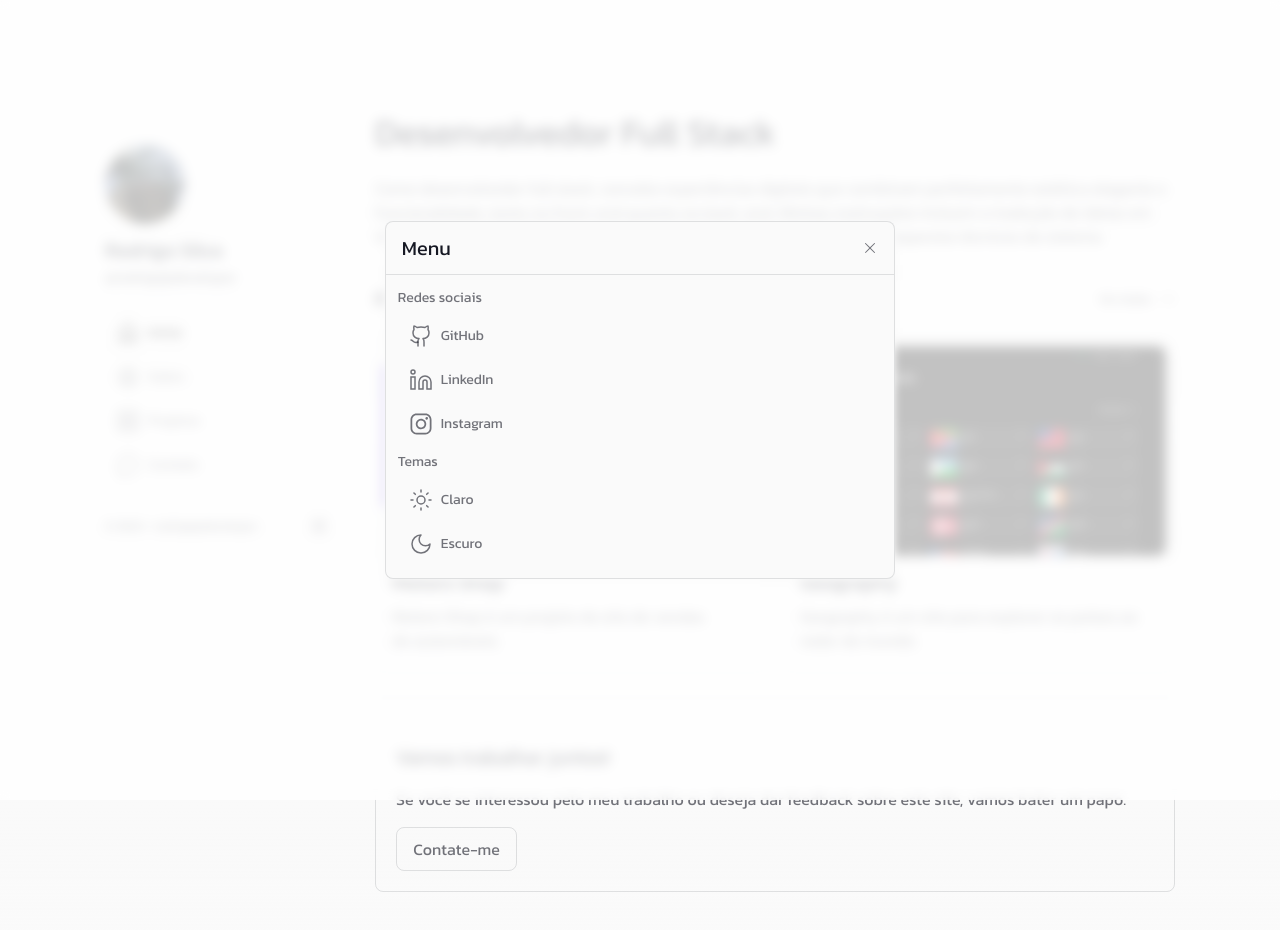
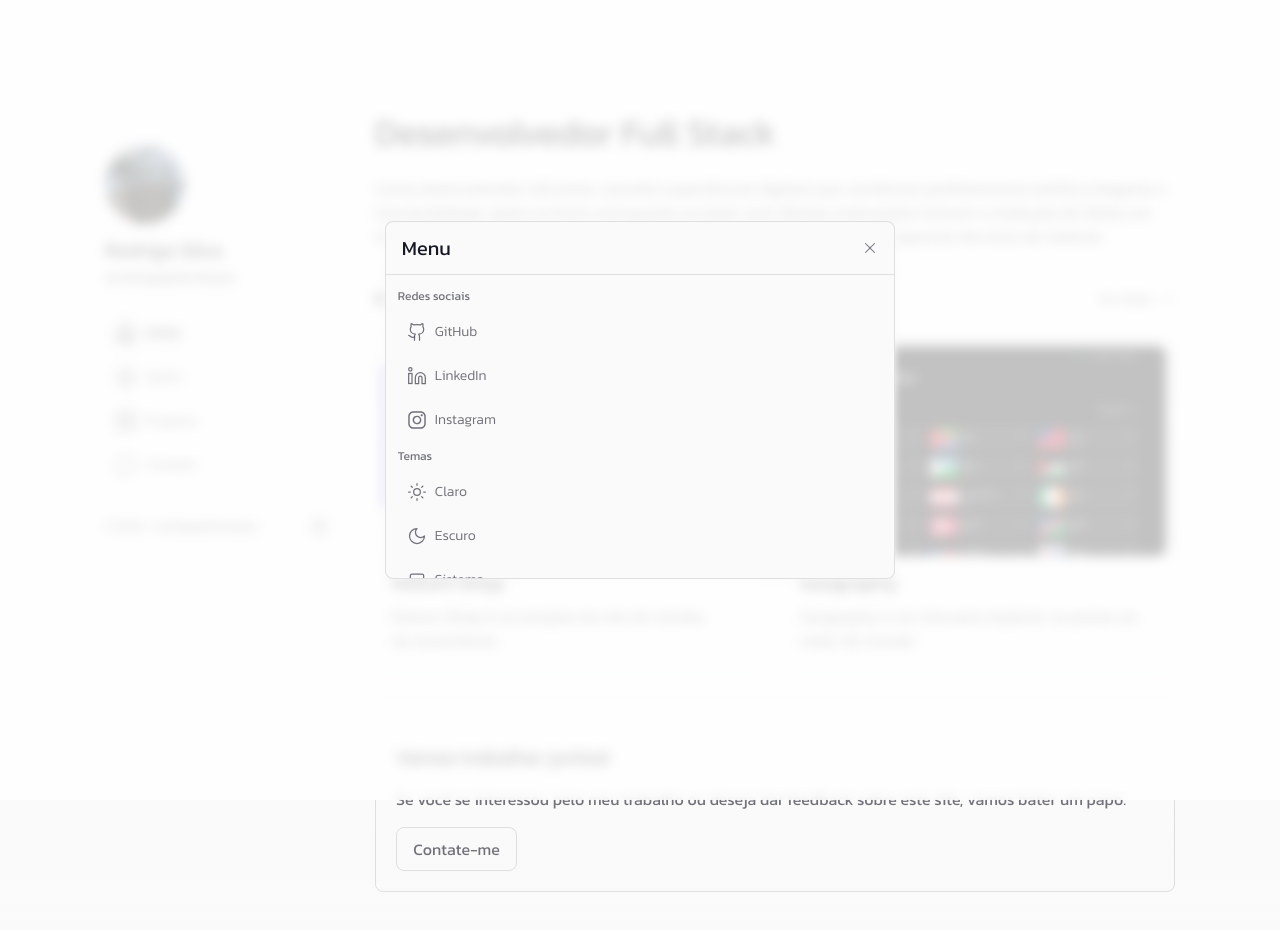
Before and after one commit to rodrigojsdeveloper/rodrigojs.dev, a Next.js app: page / in a window 1280 px wide. Both pictures are taken after a click on the button "Settings Button". Built offline with nearby package versions, Linux system fonts and the light colour scheme.

Commit message:
style: change modal font size

```diff
--- a/src/components/CustomLink.tsx
+++ b/src/components/CustomLink.tsx
@@ -17,7 +17,7 @@ const CustomLink = ({
       onClick={onClick}
       suppressHydrationWarning={true}
       target={target}
-      className={`row group flex h-10 w-full select-none items-center gap-2 rounded-def px-2.5 py-2 text-sm ${activeLink} ${style} border border-solid border-transparent hover:border-hover`}
+      className={`row group flex h-10 w-full select-none items-center gap-2 rounded-def px-2 py-2 text-sm ${activeLink} ${style} border border-solid border-transparent hover:border-hover`}
     >
       {Icon} {text}
     </Link>
--- a/src/components/Modal.tsx
+++ b/src/components/Modal.tsx
@@ -2,7 +2,6 @@
 
 import { useContext } from 'react'
 import CustomLink from './CustomLink'
-import Paragraph from './Paragraph'
 import Line from './Line'
 import Button from './Button'
 import { Context } from '@/contexts/context'
@@ -59,7 +58,9 @@ const Modal = () => {
         <Line />
 
         <div className="overflow-y-auto px-3 pb-2 pt-1.5">
-          <Paragraph text="Redes sociais" style="text py-1.5" />
+          <p className="text-pretty py-2 text-xs text-gray-100">
+            Redes sociais
+          </p>
           <nav className="flex flex-col gap-1">
             {socials.map((media, index) => {
               const newMedia = { ...media, svg: getSocialIcon(media.name) }
@@ -70,7 +71,7 @@ const Modal = () => {
                   href={newMedia.link}
                   Icon={newMedia.svg}
                   text={newMedia.name}
-                  style="text-gray-100"
+                  style="text-gray-100 font-light"
                   onClick={handleOpenModal}
                   externalLink
                   target="_blank"
@@ -79,36 +80,36 @@ const Modal = () => {
             })}
           </nav>
 
-          <Paragraph text="Temas" style="text py-1.5" />
+          <p className="text-pretty py-2 text-xs text-gray-100">Temas</p>
           <nav className="flex flex-col gap-1">
             <div
               onClick={() => setTheme('light')}
-              className="row group flex h-10 w-full cursor-pointer select-none items-center gap-2 rounded-def border border-solid border-transparent px-2.5 py-2 text-sm text-gray-100 hover:border-hover"
+              className="row group  flex h-10 w-full cursor-pointer select-none items-center gap-2 rounded-def border border-solid border-transparent px-2 py-2 text-sm font-light text-gray-100 hover:border-hover"
             >
               <Sun />
               Claro
             </div>
             <div
               onClick={() => setTheme('dark')}
-              className="row group flex h-10 w-full cursor-pointer select-none items-center gap-2 rounded-def border border-solid border-transparent px-2.5 py-2 text-sm text-gray-100 hover:border-hover"
+              className="row group  flex h-10 w-full cursor-pointer select-none items-center gap-2 rounded-def border border-solid border-transparent px-2 py-2 text-sm font-light text-gray-100 hover:border-hover"
             >
               <Moon />
               Escuro
             </div>
             <div
               onClick={() => setTheme('system')}
-              className="row group flex h-10 w-full cursor-pointer select-none items-center gap-2 rounded-def border border-solid border-transparent px-2.5 py-2 text-sm text-gray-100 hover:border-hover"
+              className="row group flex h-10 w-full cursor-pointer select-none items-center gap-2 rounded-def border border-solid border-transparent px-2 py-2 text-sm font-light text-gray-100 hover:border-hover"
             >
               <Laptop />
               Sistema
             </div>
           </nav>
 
-          <Paragraph text="Sugestões" style="text py-1.5" />
+          <p className="text-pretty py-2 text-xs text-gray-100">Sugestões</p>
           <nav className="flex flex-col gap-1">
             <button
               onClick={handleCopyLink}
-              className="row group flex h-10 w-full items-center gap-2 rounded-def border border-solid border-transparent px-2.5 py-2 text-sm text-gray-100 hover:border-hover"
+              className="row group flex h-10 w-full items-center gap-2 rounded-def border border-solid border-transparent px-2 py-2 text-sm font-light text-gray-100 hover:border-hover"
             >
               <CopyLink />
               Copiar link
@@ -118,7 +119,7 @@ const Modal = () => {
               href="https://github.com/rodrigojsdeveloper/rodrigojs.dev"
               Icon={<SourceCode />}
               text="Código fonte"
-              style="text-gray-100"
+              style="text-gray-100 font-light"
               onClick={handleOpenModal}
               externalLink
             />
--- a/src/svgs/CopyLink.tsx
+++ b/src/svgs/CopyLink.tsx
@@ -2,8 +2,8 @@ const CopyLink = () => {
   return (
     <svg
       xmlns="http://www.w3.org/2000/svg"
-      width="24"
-      height="24"
+      width="20"
+      height="20"
       viewBox="0 0 20 20"
     >
       <g fill="var(--gray-100)">
--- a/src/svgs/GitHub.tsx
+++ b/src/svgs/GitHub.tsx
@@ -2,8 +2,8 @@ const GitHub = () => {
   return (
     <svg
       xmlns="http://www.w3.org/2000/svg"
-      width="24"
-      height="24"
+      width="20"
+      height="20"
       viewBox="0 0 24 24"
       fill="none"
       stroke="var(--gray-100)"
--- a/src/svgs/Instagram.tsx
+++ b/src/svgs/Instagram.tsx
@@ -2,8 +2,8 @@ const Instagram = () => {
   return (
     <svg
       xmlns="http://www.w3.org/2000/svg"
-      width="24"
-      height="24"
+      width="20"
+      height="20"
       viewBox="0 0 16 16"
       fill="none"
     >
--- a/src/svgs/Laptop.tsx
+++ b/src/svgs/Laptop.tsx
@@ -2,8 +2,8 @@ const Laptop = () => {
   return (
     <svg
       xmlns="http://www.w3.org/2000/svg"
-      width="24"
-      height="24"
+      width="20"
+      height="20"
       viewBox="0 0 24 24"
       fill="none"
       stroke="currentColor"
--- a/src/svgs/LinkedIn.tsx
+++ b/src/svgs/LinkedIn.tsx
@@ -2,8 +2,8 @@ const LinkedIn = () => {
   return (
     <svg
       xmlns="http://www.w3.org/2000/svg"
-      width="24"
-      height="24"
+      width="20"
+      height="20"
       viewBox="0 0 24 24"
       fill="none"
       stroke="var(--gray-100)"
--- a/src/svgs/Moon.tsx
+++ b/src/svgs/Moon.tsx
@@ -2,8 +2,8 @@ const Moon = () => {
   return (
     <svg
       xmlns="http://www.w3.org/2000/svg"
-      width="24"
-      height="24"
+      width="20"
+      height="20"
       viewBox="0 0 24 24"
       fill="none"
       stroke="currentColor"
--- a/src/svgs/SourceCode.tsx
+++ b/src/svgs/SourceCode.tsx
@@ -2,8 +2,8 @@ const SourceCode = () => {
   return (
     <svg
       xmlns="http://www.w3.org/2000/svg"
-      width="24"
-      height="24"
+      width="20"
+      height="20"
       viewBox="0 0 24 24"
       fill="none"
     >
--- a/src/svgs/Sun.tsx
+++ b/src/svgs/Sun.tsx
@@ -2,8 +2,8 @@ const Sun = () => {
   return (
     <svg
       xmlns="http://www.w3.org/2000/svg"
-      width="24"
-      height="24"
+      width="20"
+      height="20"
       viewBox="0 0 24 24"
       fill="none"
       stroke="currentColor"
```
